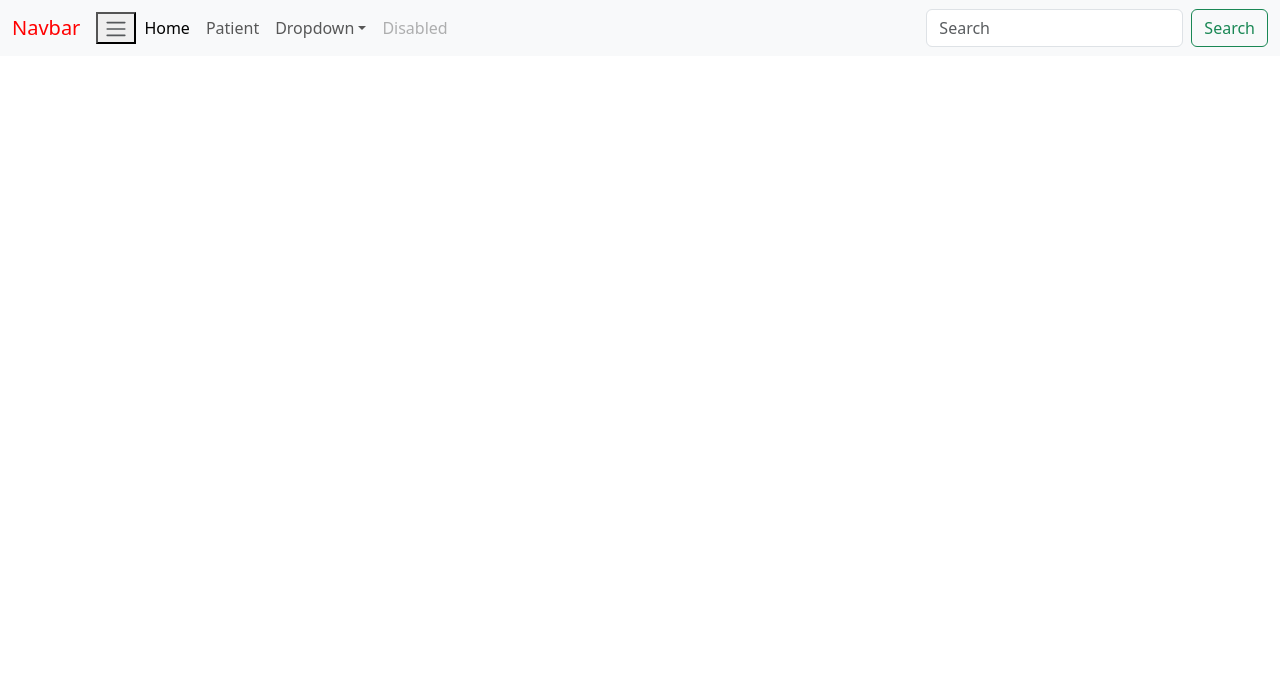
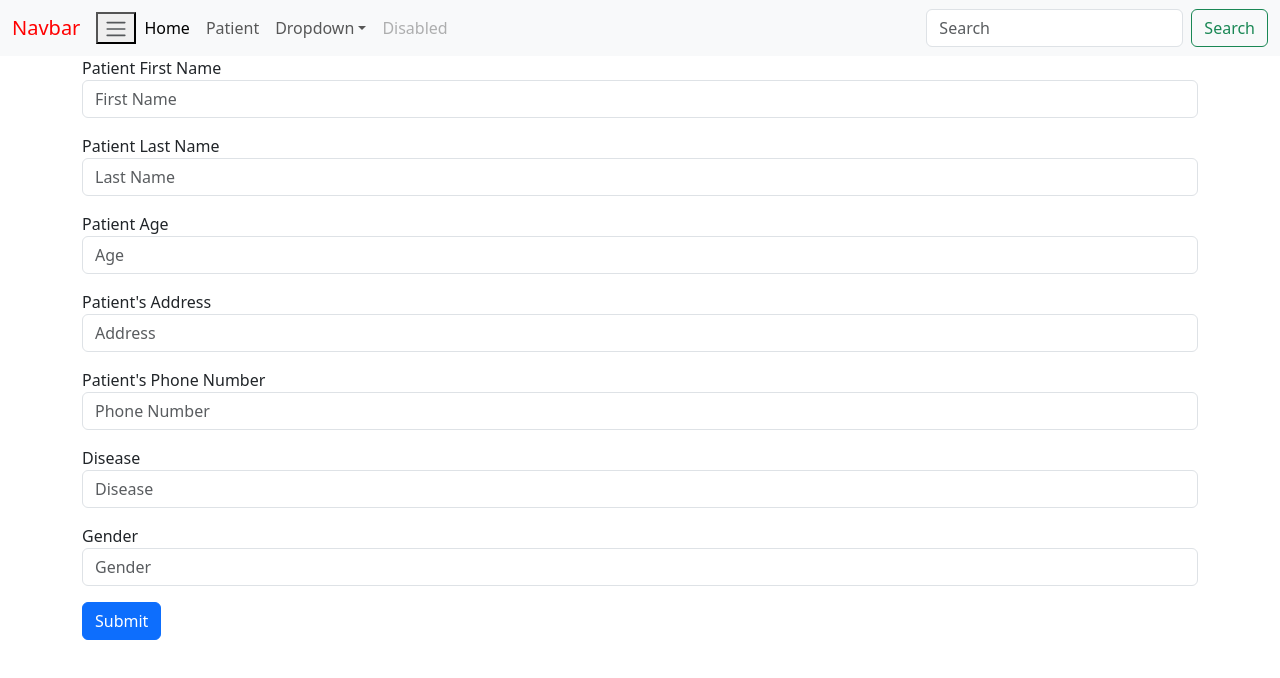
Before and after one commit to Sapooth/Hospital_Managment_MERN, a React (Create React App) app in the folder frontend/: page / in a window 1280 px wide. Shown: the top 678 px of the page. Built offline with nearby package versions, Linux system fonts and the light colour scheme.

Commit message:
Created Add Form

```diff
--- a/frontend/package.json
+++ b/frontend/package.json
@@ -8,6 +8,7 @@
     "@testing-library/user-event": "^13.5.0",
     "react": "^18.2.0",
     "react-dom": "^18.2.0",
+    "react-router-dom": "^6.7.0",
     "react-scripts": "5.0.1",
     "web-vitals": "^2.1.4"
   },
--- a/frontend/src/App.js
+++ b/frontend/src/App.js
@@ -1,5 +1,6 @@
 
 import './App.css';
+import AddPatient from './components/AddPatient';
 import Header from './components/Header';
 
 
@@ -7,8 +8,9 @@ function App() {
 
   return (
    <div>
+    <Header/>
+    <AddPatient/>
 
-    <Header/>
    </div>
   );
 }
--- /dev/null
+++ b/frontend/src/components/AddPatient.js
@@ -0,0 +1,59 @@
+import React, {useState} from "react"
+
+
+export default function AddPatient(){
+
+
+
+    return(
+
+    <div className="container">
+
+        <form>
+
+            <div class="mb-3">
+                <label for="f_name">Patient First Name</label>
+                <input type="text" class="form-control" id="f_name" placeholder="First Name"/>
+            </div>
+
+            <div class="mb-3">
+                <label for="l_name" >Patient Last Name</label>
+                <input type="text" class="form-control" id="l_name" placeholder="Last Name"/>
+            </div>
+
+            <div class="mb-3">
+                <label for="age" >Patient Age</label>
+                <input type="text" class="form-control" id="age" placeholder="Age"/>
+            </div>
+
+            <div class="mb-3">
+                <label for="address" >Patient's Address</label>
+                <input type="text" class="form-control" id="address" placeholder="Address"/>
+            </div>
+
+            <div class="mb-3">
+                <label for="phone_no" >Patient's Phone Number</label>
+                <input type="text" class="form-control" id="phone_no" placeholder="Phone Number"/>
+            </div>
+
+            <div class="mb-3">
+                <label for=" disease" >Disease</label>
+                <input type="text" class="form-control" id="disease" placeholder="Disease"/>
+            </div>
+
+            <div class="mb-3">
+                <label for="gender" >Gender</label>
+                <input type="text" class="form-control" id="gender" placeholder="Gender"/>
+            </div>
+
+
+
+  <button type="submit" class="btn btn-primary">Submit</button>
+
+</form>
+</div>
+
+    )
+
+
+}
```
Also changed, not shown: 1 other file (tests, documents, lock files or other folders).
